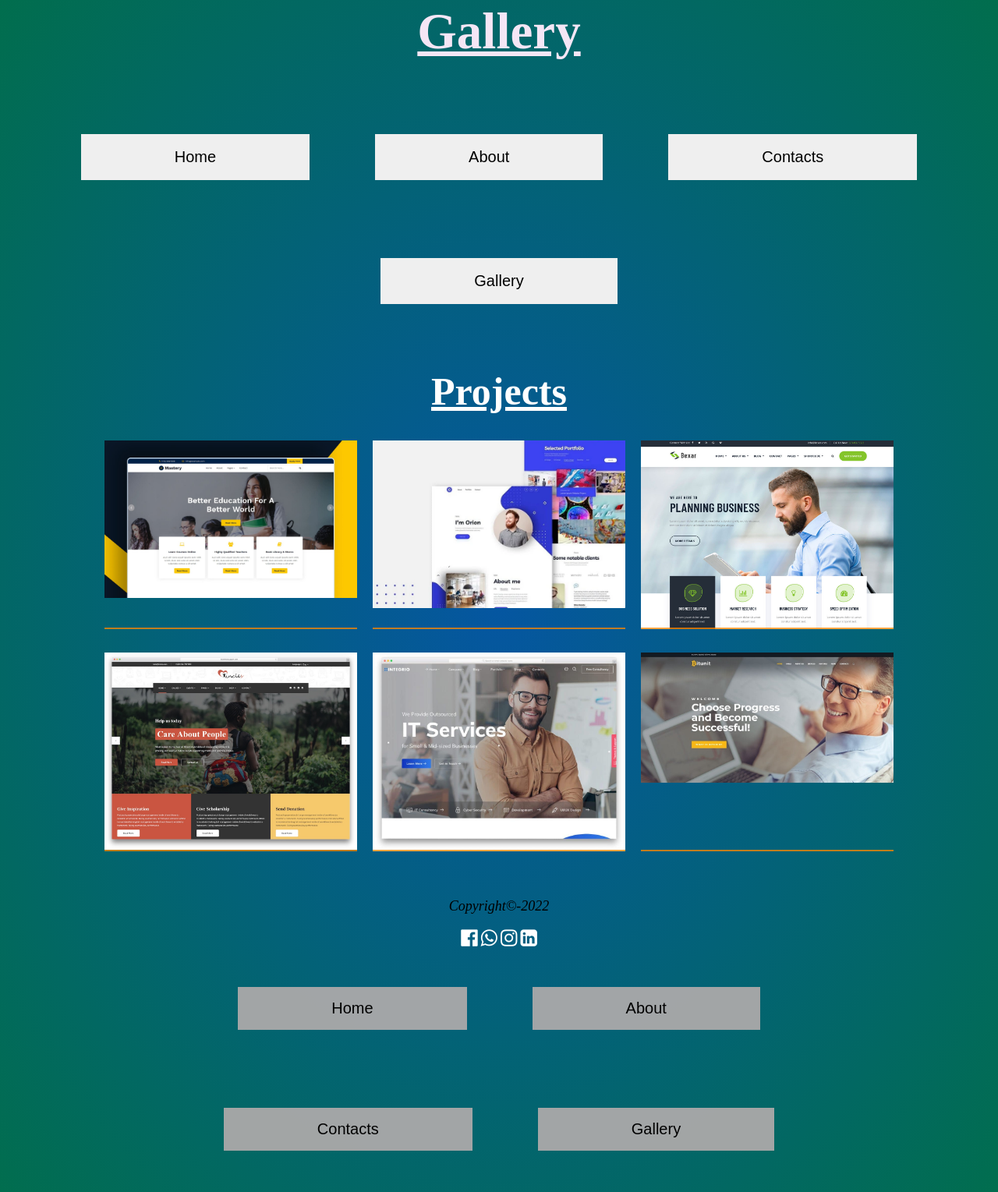
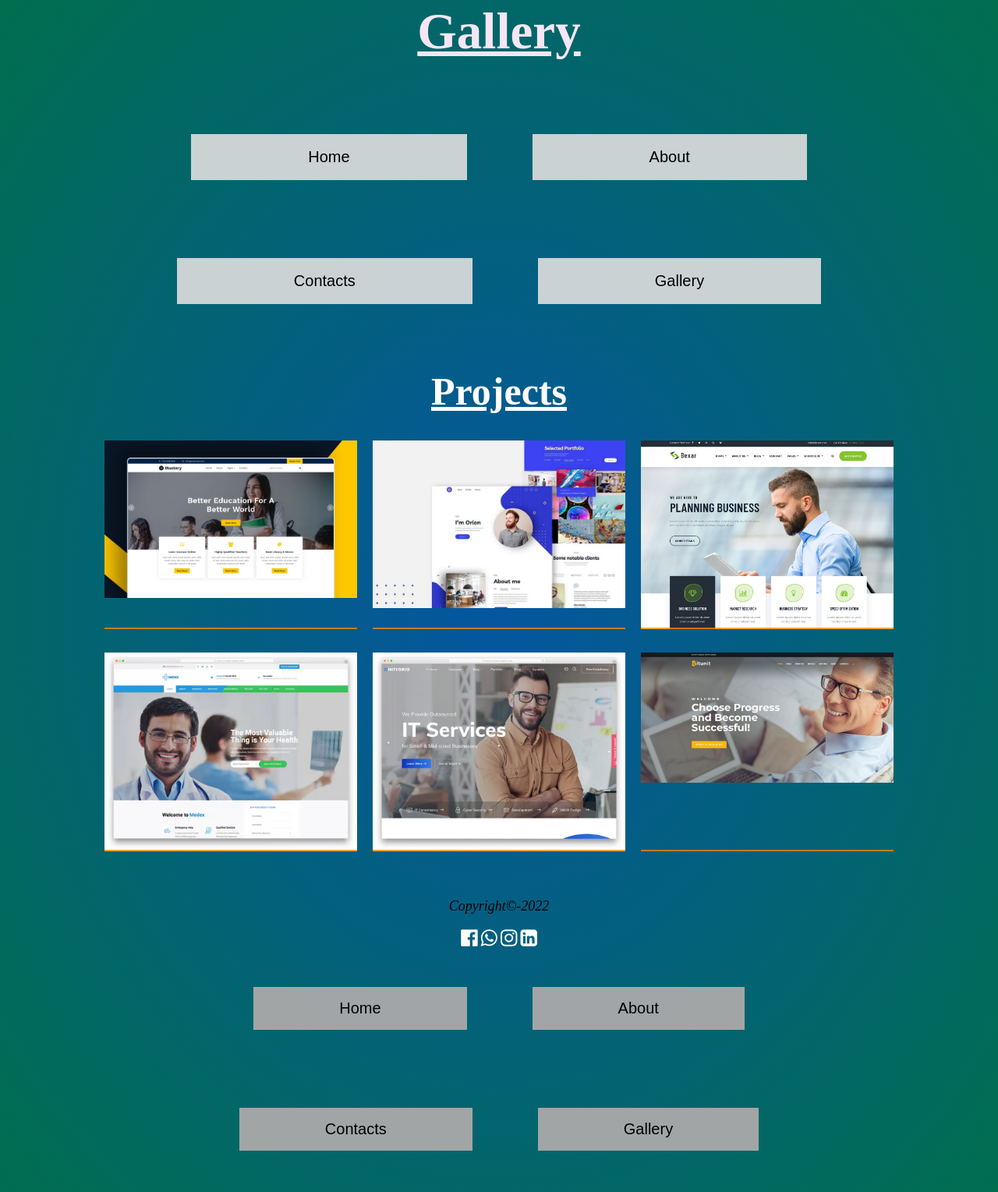
Before and after one commit to ajnasulqubra/Html, a plain HTML site: page gallery.html in a window 1280 px wide. Shown: the part 5-1534 px from the top of the page at 78% size. Drawn offline with Linux system fonts and the light colour scheme.

Commit message:
Add files via upload

```diff
--- a/gallery.html
+++ b/gallery.html
@@ -47,7 +47,7 @@
     <div class="container">
         <div class="row">
             <div class="column">
-                <a href=""><img src="WEB4.jpg" alt=""></a>
+                <a href=""><img src="WEB4.avif" alt=""></a>
                 <a href="">PROJECT 4</a>
             </div>
             <div class="column">
--- a/style.css
+++ b/style.css
@@ -10,13 +10,10 @@ html {
         text-decoration: underline;
     }
 
-
-
     .about {
         position: relative;
         text-align: center;
         color: white;
-    background: linear-gradient(black, black);
     }
 
     .centered {
@@ -41,12 +38,9 @@ html {
         color: white;
     }
 
-
     .about button:hover {
         background: #15bd0f;
     }
-
-
 
     ul {
         color: blue;
@@ -74,11 +68,11 @@ img {
     }
 
     .button {
-    align-items: center;l
+        align-items: center;
         background-color: rgba(223, 221, 221, 0.911);
         border: none;
         color: black;
-    padding: 18px 120px;
+        padding: 18px 150px;
         text-align: center;
         text-decoration: solid;
         display: inline-block;
@@ -92,7 +86,7 @@ img {
         background-color: rgba(179, 172, 172, 0.911);
         border: none;
         color: black;
-    padding: 16px 120px;
+        padding: 16px 110px;
         text-align: center;
         text-decoration: solid;
         display: inline-block;
```
Also changed, not shown: about.html (+1 -0 lines), contacts.html (+9 -10 lines), WEB4.avif (added). Lines whose indentation alone changed are shown as unchanged.
